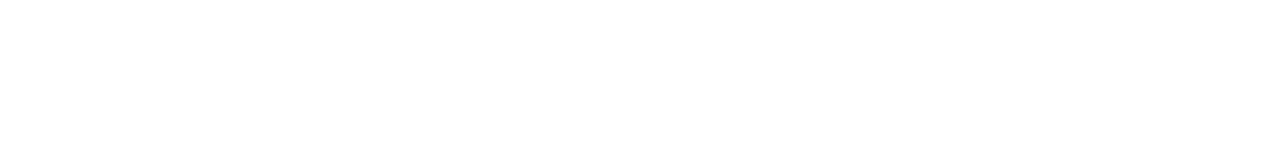
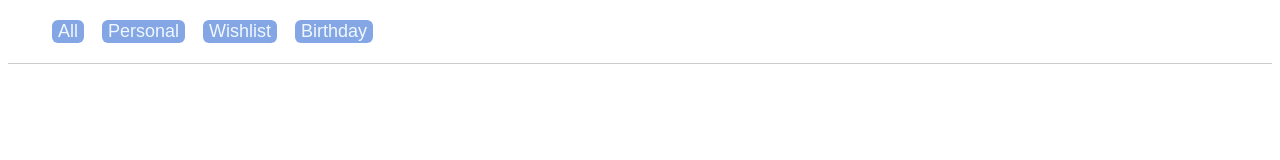
Before and after one commit to zahmadi98/To-do-list, a website: page index.html in a window 1280 px wide. Drawn offline with Linux system fonts and the light colour scheme.

Commit message:
swithing between pages

```diff
--- a/index.html
+++ b/index.html
@@ -1,11 +1,20 @@
 <!DOCTYPE html>
 <html lang="en">
 <head>
-    <meta charset="UTF-8">
-    <meta name="viewport" content="width=device-width, initial-scale=1.0">
-    <title>Document</title>
+  <meta charset="UTF-8" />
+  <meta name="viewport" content="width=device-width, initial-scale=1.0" />
+  <link rel="stylesheet" href="styles.css" />
+  <title>To Do List</title>
 </head>
 <body>
-
+  <header>
+  <ul class="list">
+    <li><button class="nav-btn" data-page="index.html">All</button></li>
+    <li><button class="nav-btn" data-page="personal.html">Personal</button></li>
+    <li><button class="nav-btn" data-page="wishlist.html">Wishlist</button></li>
+    <li><button class="nav-btn" data-page="birthday.html">Birthday</button></li>
+  </ul>
+</header>
+  <script src="script.js"></script>
 </body>
 </html>
--- a/script.js
+++ b/script.js
@@ -0,0 +1,10 @@
+document.addEventListener('DOMContentLoaded', () => {
+  const buttons = document.querySelectorAll('.nav-btn');
+
+  buttons.forEach(button => {
+    button.addEventListener('click', () => {
+      const targetPage = button.getAttribute('data-page');
+      window.location.href = targetPage;
+    });
+  });
+});
--- a/styles.css
+++ b/styles.css
@@ -0,0 +1,24 @@
+ul{
+    list-style-type: none;
+}
+li{
+    margin:4px;
+}
+button{
+    color: aliceblue;
+    border: none;
+    font-size:large;
+    background-color:rgb(132, 166, 228);
+    border-radius: 6px;
+    cursor: pointer;
+}
+.list{
+    display: flex;
+    flex-direction: row;
+    justify-content: flex-start;
+    overflow-x: auto;
+    gap: 10px;
+}
+header{
+    border-bottom: 1px solid #ccc;
+}
```
